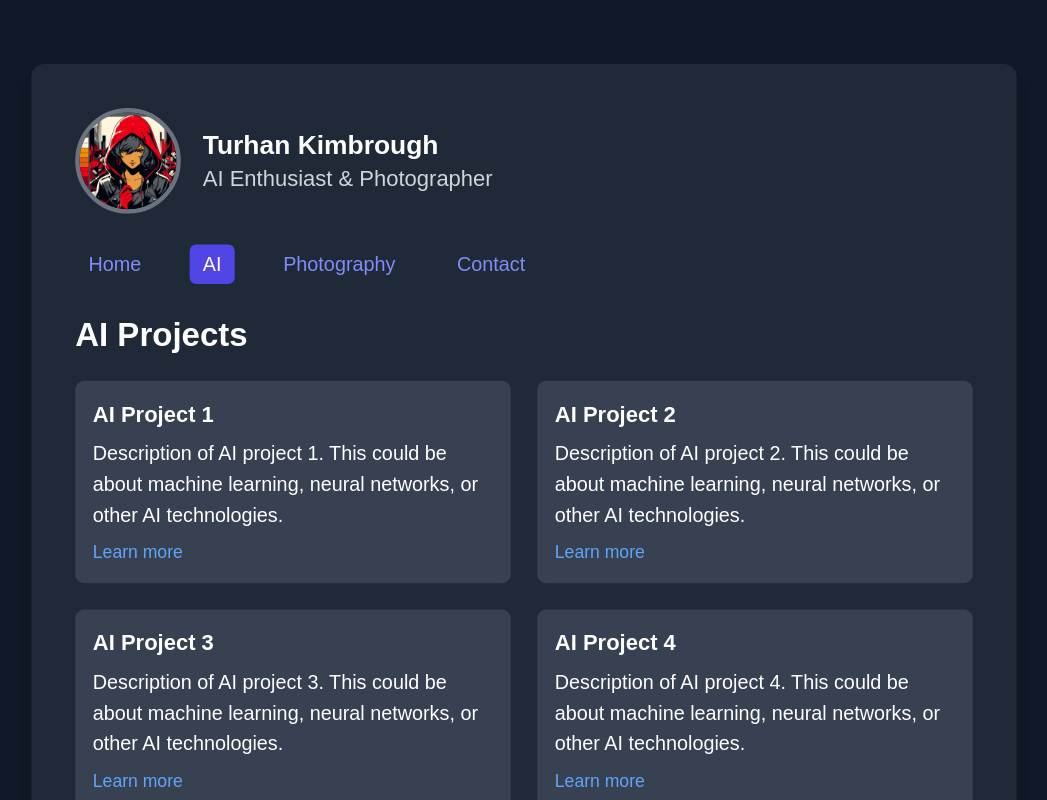
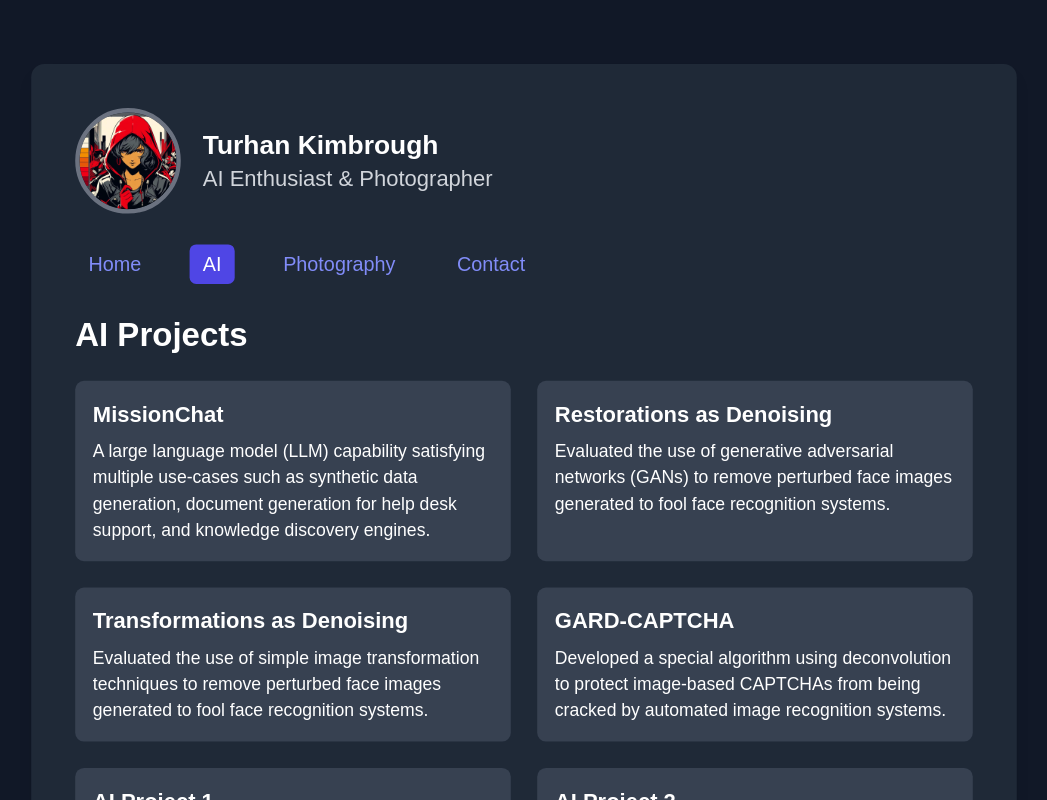
Before and after one commit to T-Visor/personal-website, a Next.js app: page /ai in a window 1280 px wide. Shown: the top 800 px of the page, without its empty margins (116-1163 px from the left). Built offline with nearby package versions, Linux system fonts and the light colour scheme.

Commit message:
added contents for the AI Projects page

```diff
--- a/src/app/ai/page.tsx
+++ b/src/app/ai/page.tsx
@@ -4,6 +4,23 @@ const AIProjectsPage = () => (
   <div className="space-y-6">
     <h2 className="text-3xl font-bold">AI Projects</h2>
     <div className="grid grid-cols-1 md:grid-cols-2 gap-6">
+      <div className="bg-gray-700 p-4 rounded-lg">
+        <h3 className="text-xl font-semibold mb-2">MissionChat</h3>
+        <p>A large language model (LLM) capability satisfying multiple use-cases such as synthetic data generation,
+           document generation for help desk support, and knowledge discovery engines.</p>
+      </div>
+      <div className="bg-gray-700 p-4 rounded-lg">
+        <h3 className="text-xl font-semibold mb-2">Restorations as Denoising</h3>
+        <p>Evaluated the use of generative adversarial networks (GANs) to remove perturbed face images generated to fool face recognition systems.</p>
+      </div>
+      <div className="bg-gray-700 p-4 rounded-lg">
+        <h3 className="text-xl font-semibold mb-2">Transformations as Denoising</h3>
+        <p>Evaluated the use of simple image transformation techniques to remove perturbed face images generated to fool face recognition systems.</p>
+      </div>
+      <div className="bg-gray-700 p-4 rounded-lg">
+        <h3 className="text-xl font-semibold mb-2">GARD-CAPTCHA</h3>
+        Developed a special algorithm using deconvolution to protect image-based CAPTCHAs from being cracked by automated image recognition systems.
+      </div>
       {[1, 2, 3, 4].map((num) => (
         <div key={num} className="bg-gray-700 p-4 rounded-lg">
           <h3 className="text-xl font-semibold mb-2">AI Project {num}</h3>
--- a/src/app/home/page.tsx
+++ b/src/app/home/page.tsx
@@ -12,7 +12,7 @@ const HomePage = () => (
                 <ul className="list-disc list-inside text-lg space-y-2">
                     <li>Image Recognition</li>
                     <li>Natural Language Processing</li>
-                    <li>Research</li>
+                    <li>Generative AI</li>
                 </ul>
             </div>
             <div className="bg-gray-700 p-4 rounded-lg">
```
